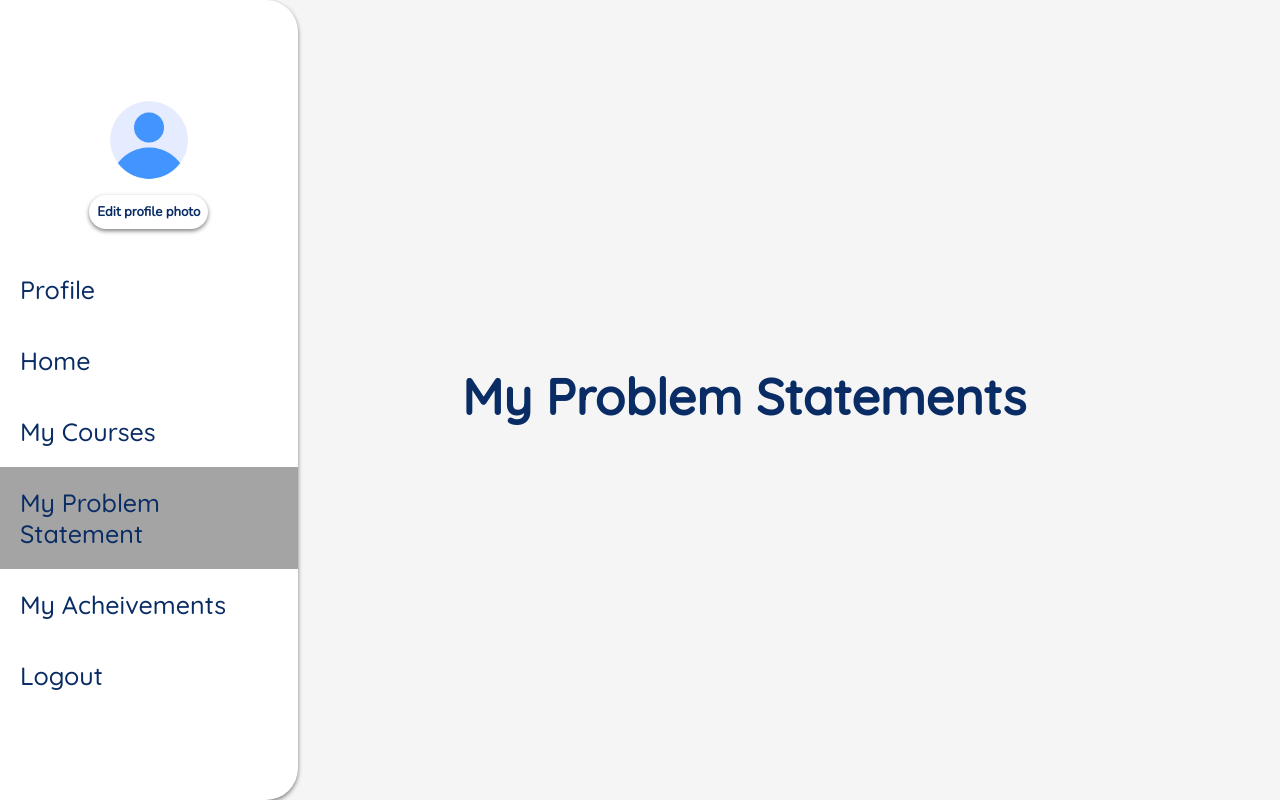
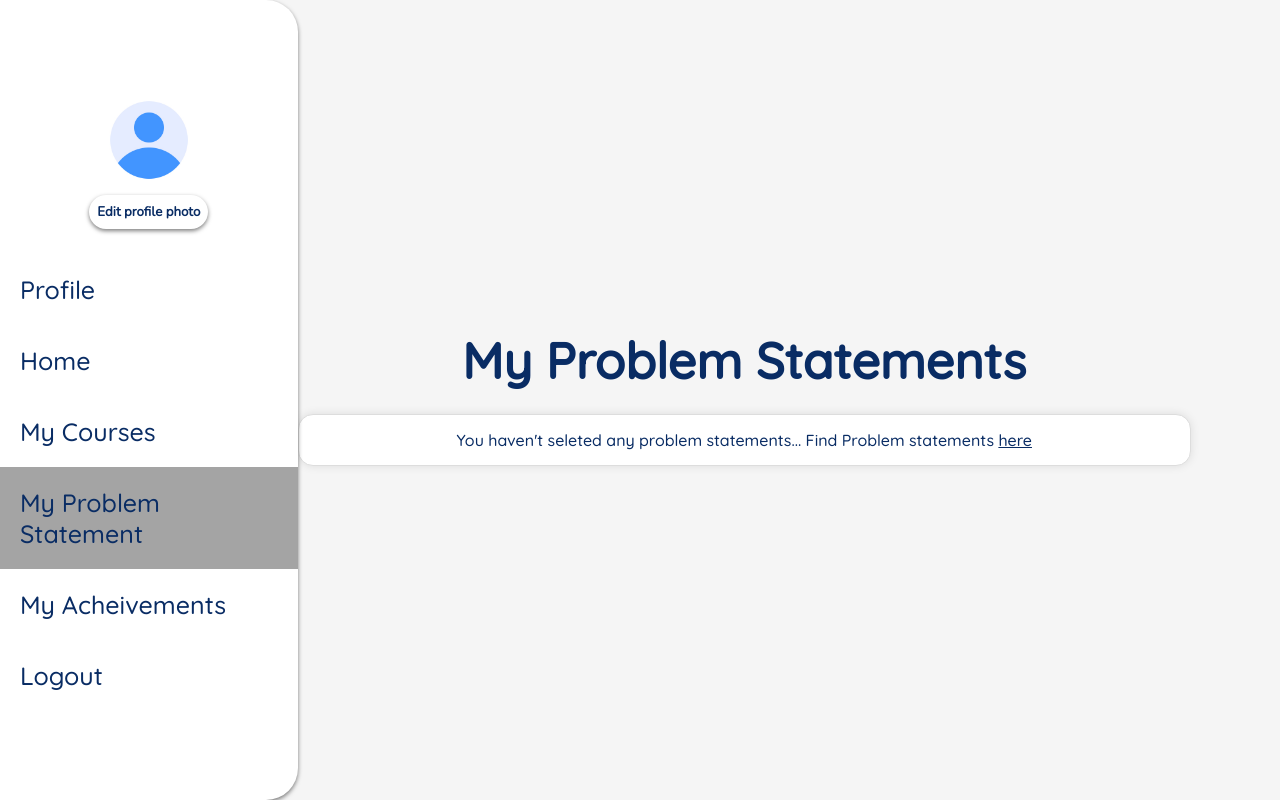
Before and after one commit to YashaswiniJakkam/DigitalHub, a Django app: template templates/dashboard/myProblemStatements.html in a window 1280 px wide. Run offline with Django 5.2, Linux system fonts and the light colour scheme; the template is opened without the code that fills it, so the values that code supplies are empty; some web fonts are replaced.

Commit message:
Handleded no problemstatement registered

```diff
--- a/templates/dashboard/myProblemStatements.html
+++ b/templates/dashboard/myProblemStatements.html
@@ -57,7 +57,8 @@
       <div class="header">
         <h1>My Problem Statements</h1>
       </div>
-
+      {% if statements %}
+      <p>Find More Problem statements <a href="/problemstatements">here</a></p>
       {% for statement in statements %}
       <div class="card">
         <div class="top">
@@ -71,6 +72,12 @@
         <a href="/problemstatements/{{statement.slug}}"><button>View Details</button></a>
       </div>
       {% endfor %}
+      {% else %}
+      <div class="card">
+        <p>You haven't seleted any problem statements... Find Problem statements <a href="/problemstatements">here</a></p>
+      </div>
+      {% endif %}
+
     </div>
   </div>
 
```
